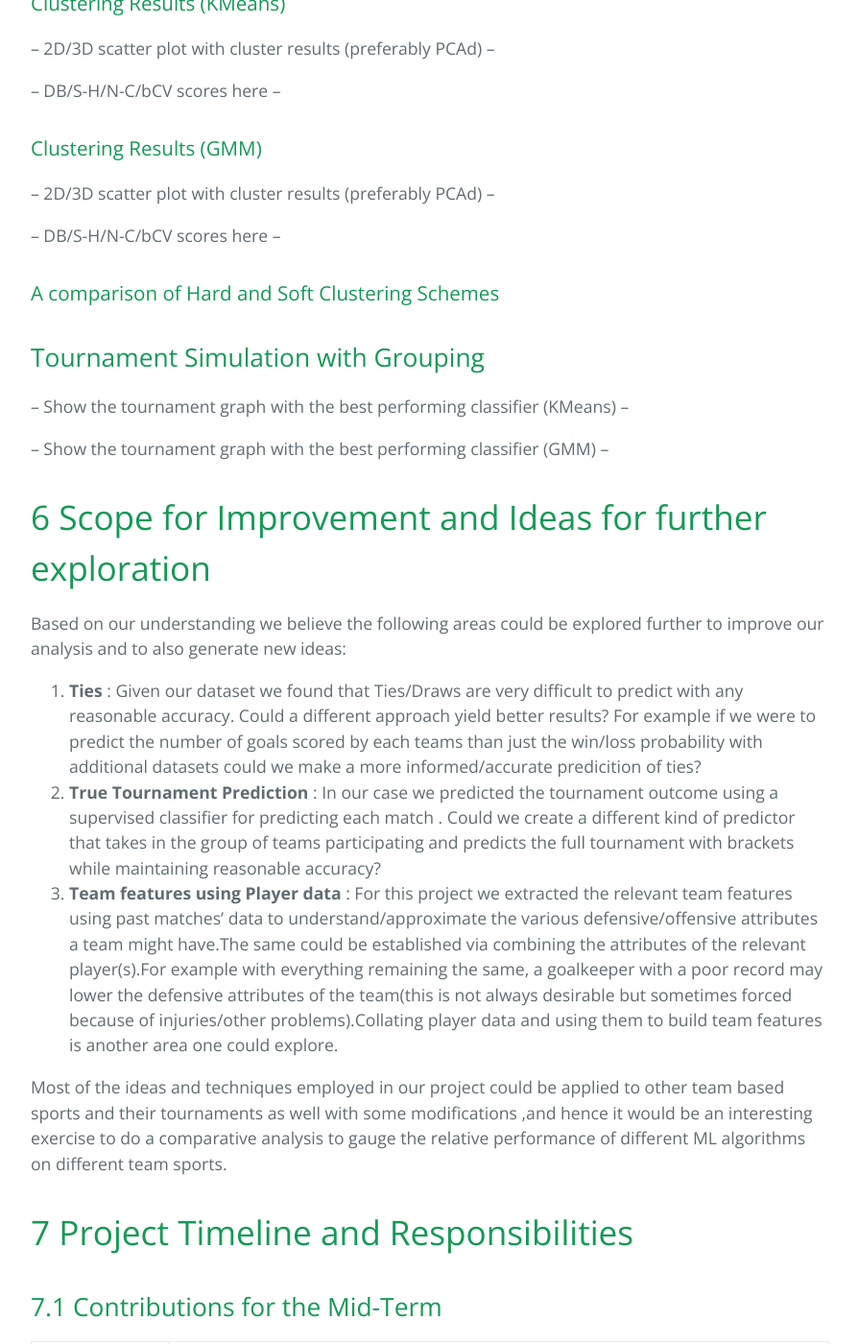
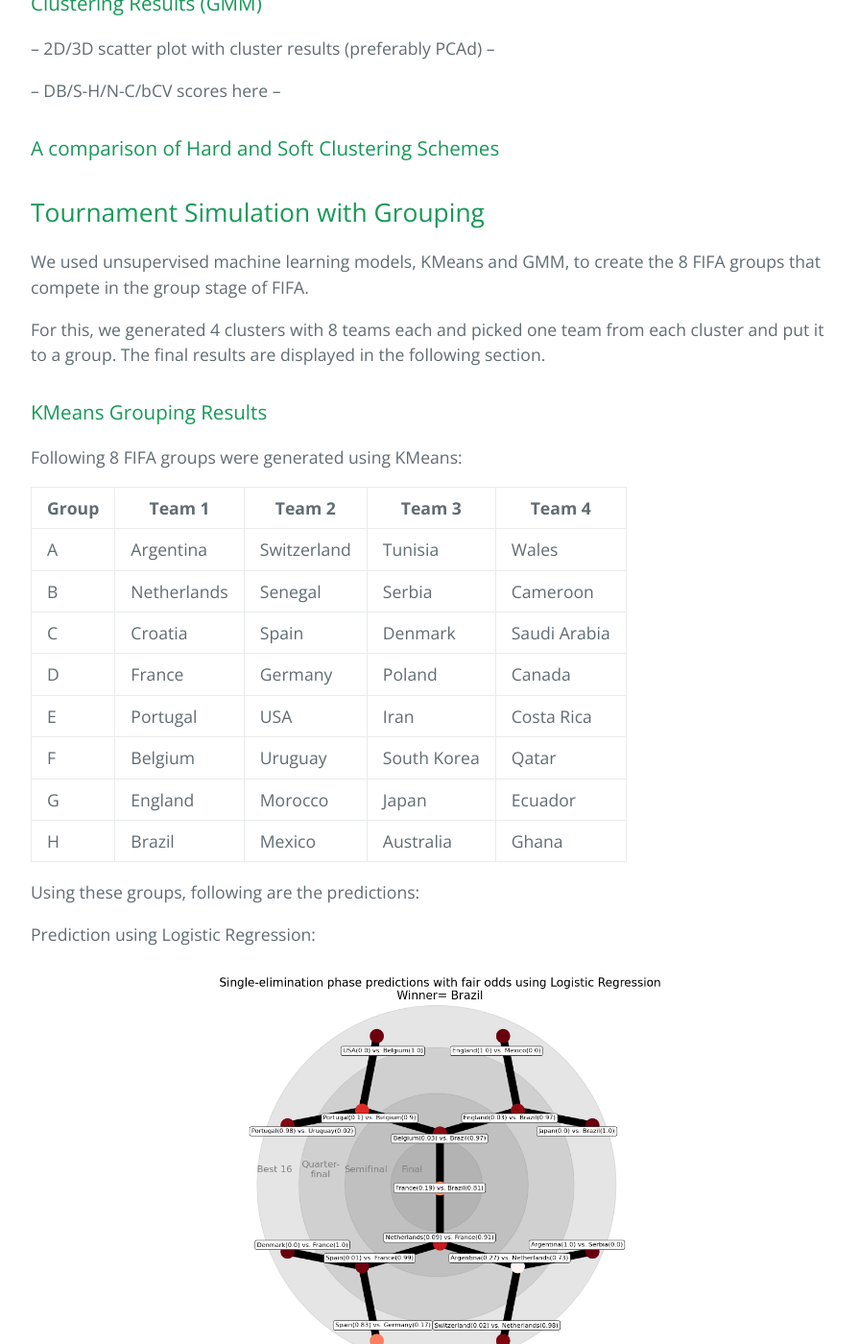
Before and after one commit to neelabhsinha/gatech-cs-7641-project-page, a Jekyll site: the page built from index.md, in a window 1280 px wide and 1400 px high, scrolled down 22950 px. Shown: the whole window at 96% size, without its empty margins (192-1087 px from the left). Built offline with Jekyll 4.4.1, drawn with Linux system fonts in a browser that asks for light colours; formulas are drawn with MathJax 3; our own code applies the rules of GitHub Pages for plain Markdown files; some of the changed text lies outside the part shown.

Commit message:
Adding tournament simulator results with unsupervised learning groupings

```diff
--- a/index.md
+++ b/index.md
@@ -368,9 +364,55 @@ From here, we can see that likely performance of all models are similar, as also
 ### A comparison of Hard and Soft Clustering Schemes
 
 ## Tournament Simulation with Grouping
--- Show the tournament graph with the best performing  classifier (KMeans) --
 
--- Show the tournament graph with the best performing  classifier (GMM) --
+We used unsupervised machine learning models, KMeans and GMM, to create the 8 FIFA groups that compete in the group stage of FIFA.
+
+For this, we generated 4 clusters with 8 teams each and picked one team from each cluster and put it to a group. The final results are displayed in the following section.
+
+### KMeans Grouping Results
+Following 8 FIFA groups were generated using KMeans:
+
+
+| Group            | Team 1 | Team 2 | Team 3 | Team 4 |
+| ---------------- | -------- | --------- | ------ | --------- |
+| A | Argentina | Switzerland | Tunisia | Wales |
+| B | Netherlands | Senegal | Serbia | Cameroon |
+| C | Croatia | Spain | Denmark | Saudi Arabia |
+| D | France | Germany | Poland | Canada |
+| E | Portugal | USA | Iran | Costa Rica |
+| F | Belgium | Uruguay | South Korea | Qatar |
+| G | England | Morocco | Japan | Ecuador |
+| H | Brazil | Mexico | Australia | Ghana |
+
+Using these groups, following are the predictions:
+
+Prediction using Logistic Regression:
+<img src="./assets/images/tournament_lr_kmeans.png" alt="Logistic Regression model using KMeans Grouping" width="1200"/>
+Prediction using Ensemble Model:
+<img src="./assets/images/tournament_ensemble_kmeans.png" alt="Ensemble model using KMeans Grouping" width="1200"/>
+
+### Gaussian Mixture Model Grouping Results
+Following 8 FIFA groups were generated using GMM:
+
+
+| Group            | Team 1 | Team 2 | Team 3 | Team 4 |
+| ---------------- | -------- | --------- | ------ | --------- |
+| A | Qatar | Netherlands | England | Poland |
+| B | Ghana | Switzerland | Argentina | Australia |
+| C | Ecuador | Germany | Portugal | Tunisia |
+| D | Costa Rica | Morocco | Spain | Serbia |
+| E | Saudi Arabia | Denmark | USA | Iran |
+| F | Cameroon | Uruguay | France | Wales |
+| G | Canada | Senegal | Brazil | Japan |
+| H | South Korea | Mexico | Belgium | Croatia |
+
+Using these groups, following are the predictions:
+
+Prediction using Logistic Regression:
+<img src="./assets/images/tournament_lr_gmm.png" alt="Logistic Regression model using Gaussian Mixture Model Grouping" width="1200"/>
+Prediction using Ensemble Model:
+<img src="./assets/images/tournament_ensemble_gmm.png" alt="Ensemble model using Gaussian Mixture Model Grouping" width="1200"/>
+
 # 6 Scope for Improvement and Ideas for further exploration
 Based on our understanding we believe the following areas could be  explored further to improve our analysis and to also generate new ideas:
 1. **Ties** : Given our dataset we found that Ties/Draws are very difficult to predict with any reasonable accuracy. Could a different approach yield better results? For example if we were to predict the number of goals scored by each teams than just the win/loss probability with additional datasets could we make a more informed/accurate predicition of ties?
```
Also changed, not shown: other parts of index.md (+1 -5 lines), assets/images/tournament_ensemble_gmm.png (added), assets/images/tournament_ensemble_kmeans.png (added), assets/images/tournament_lr_gmm.png (added), assets/images/tournament_lr_kmeans.png (added).
